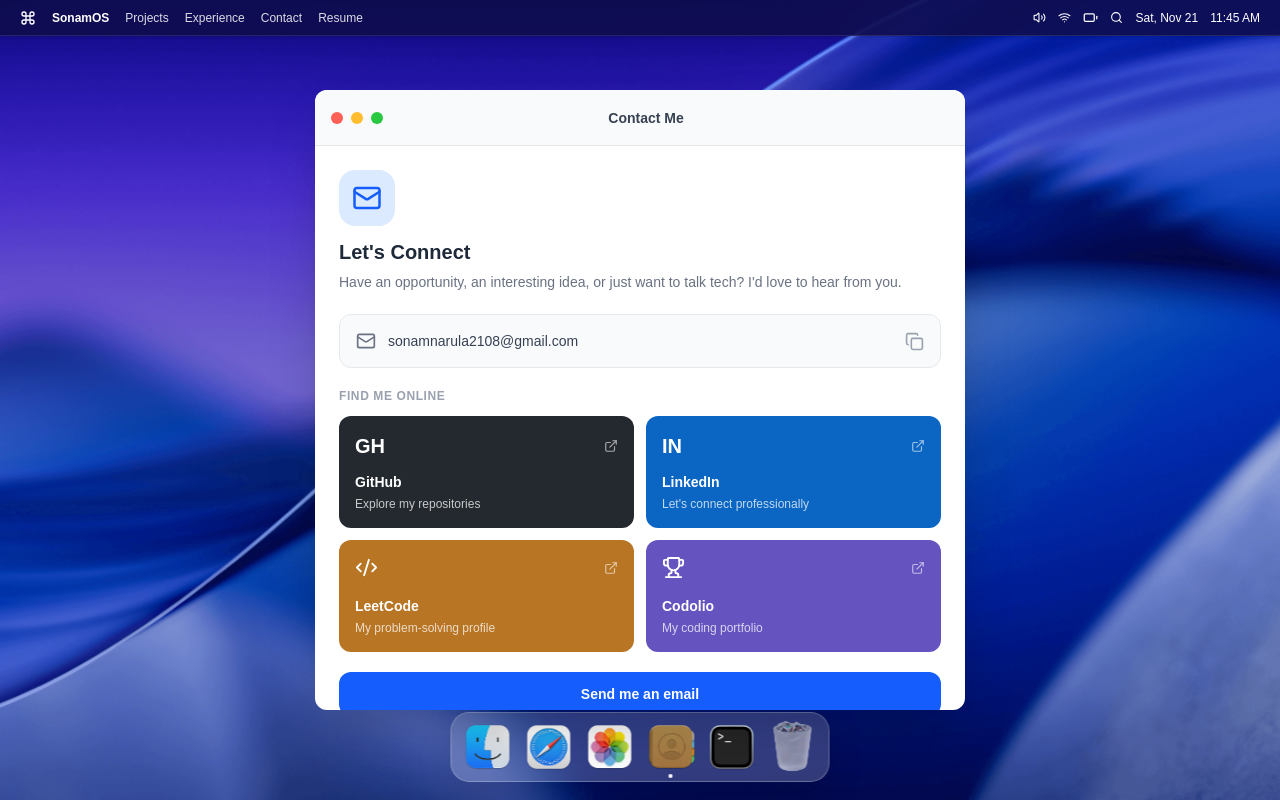
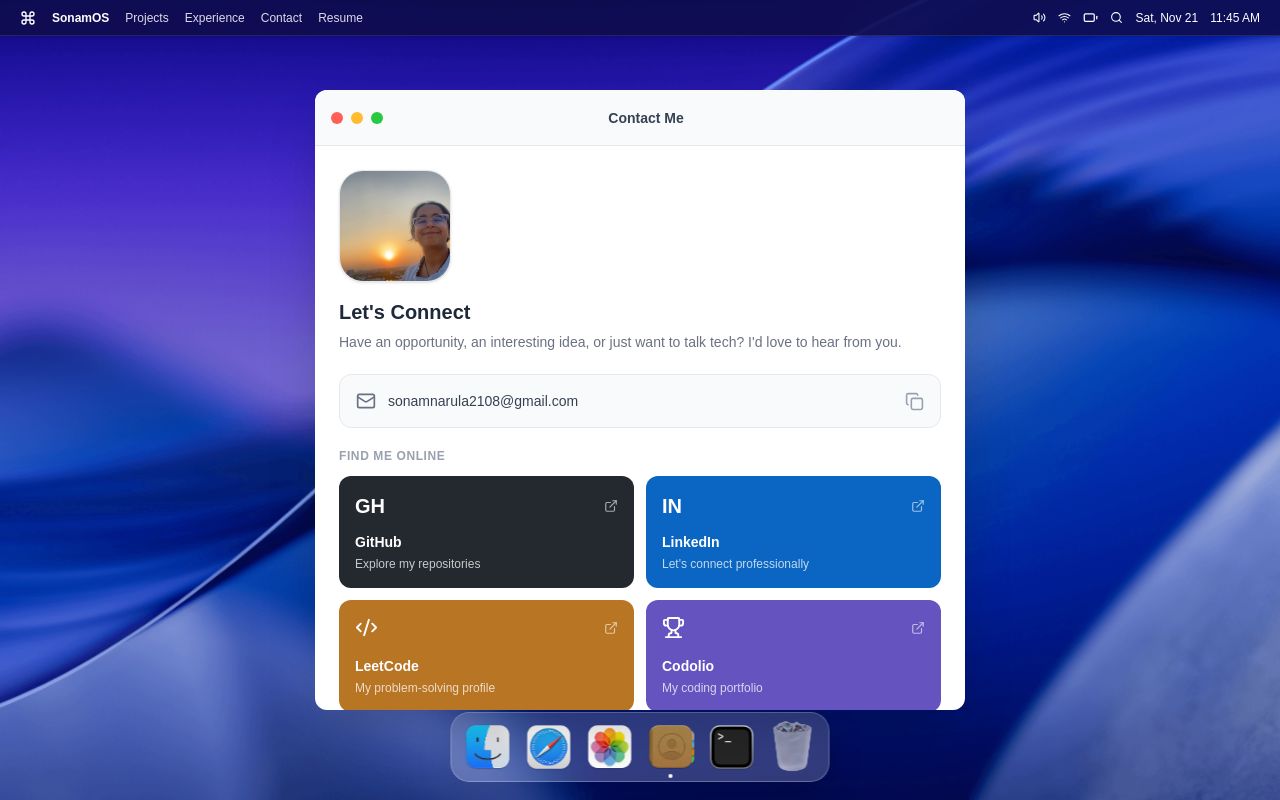
Before and after one commit to SonamNarula/macos_portfolio, a React (Vite) app: page / in a window 1280 px wide. Both pictures are taken after a click on the button "Contact". Built offline with nearby package versions, Linux system fonts and the light colour scheme; a web font is replaced by a local one.

Commit message:
Show Sonam's photo in the contact window

```diff
--- a/src/windows/Contact.jsx
+++ b/src/windows/Contact.jsx
@@ -43,8 +43,12 @@ const Contact = () => {
 
       <main className="min-h-0 flex-1 space-y-5 overflow-y-auto p-6">
         <div>
-          <div className="mb-3 flex h-14 w-14 items-center justify-center rounded-2xl bg-blue-100 text-blue-600">
-            <Mail size={30} />
+          <div className="mb-4 h-28 w-28 overflow-hidden rounded-3xl border border-gray-200 bg-gray-100 shadow-sm">
+            <img
+              src="/images/sonam%20narula%207.JPG"
+              alt="Sonam Narula"
+              className="h-full w-full object-cover object-center"
+            />
           </div>
           <h3 className="text-xl font-bold">Let's Connect</h3>
           <p className="mt-1 text-sm leading-6 text-gray-500">
```
